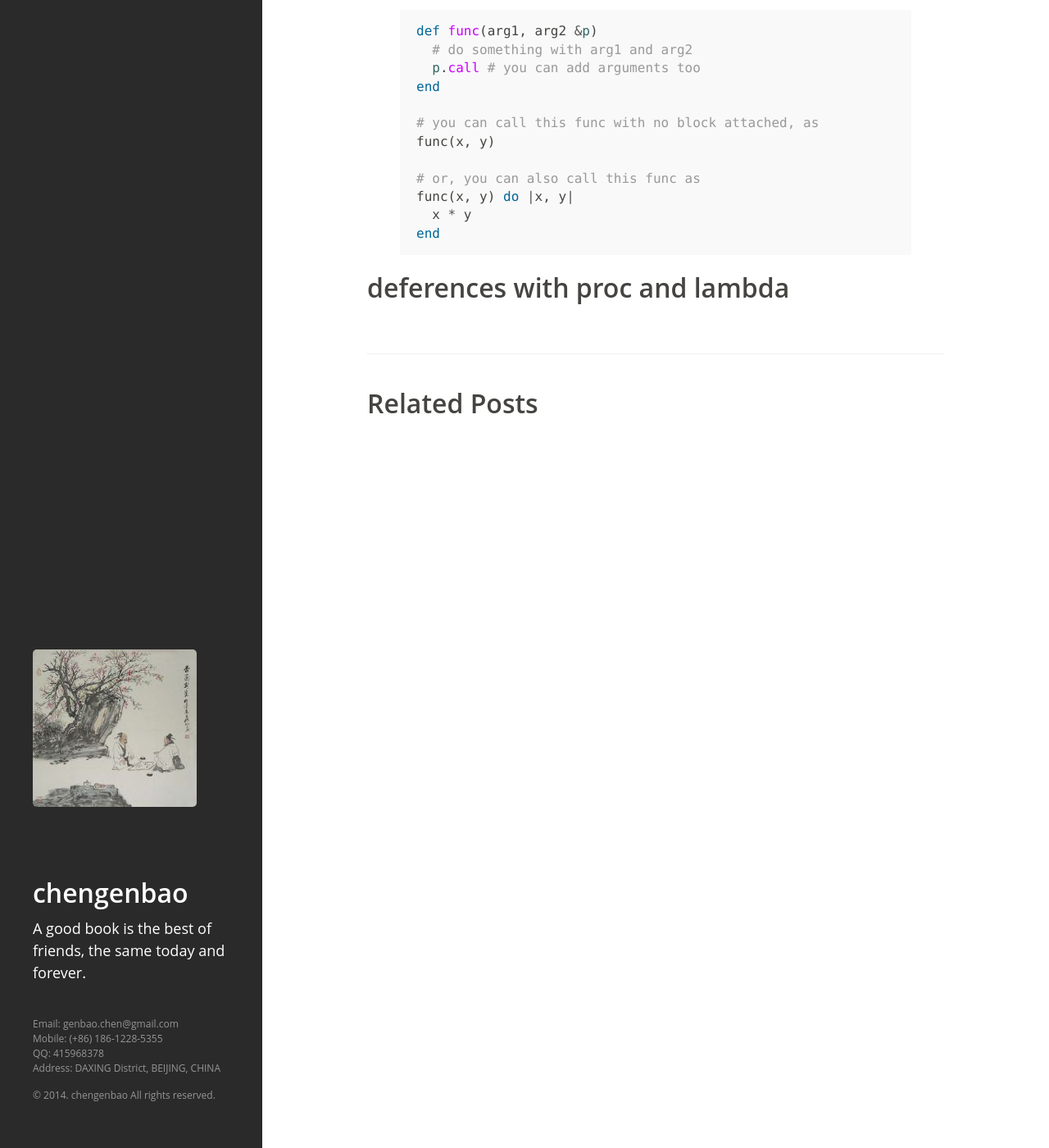
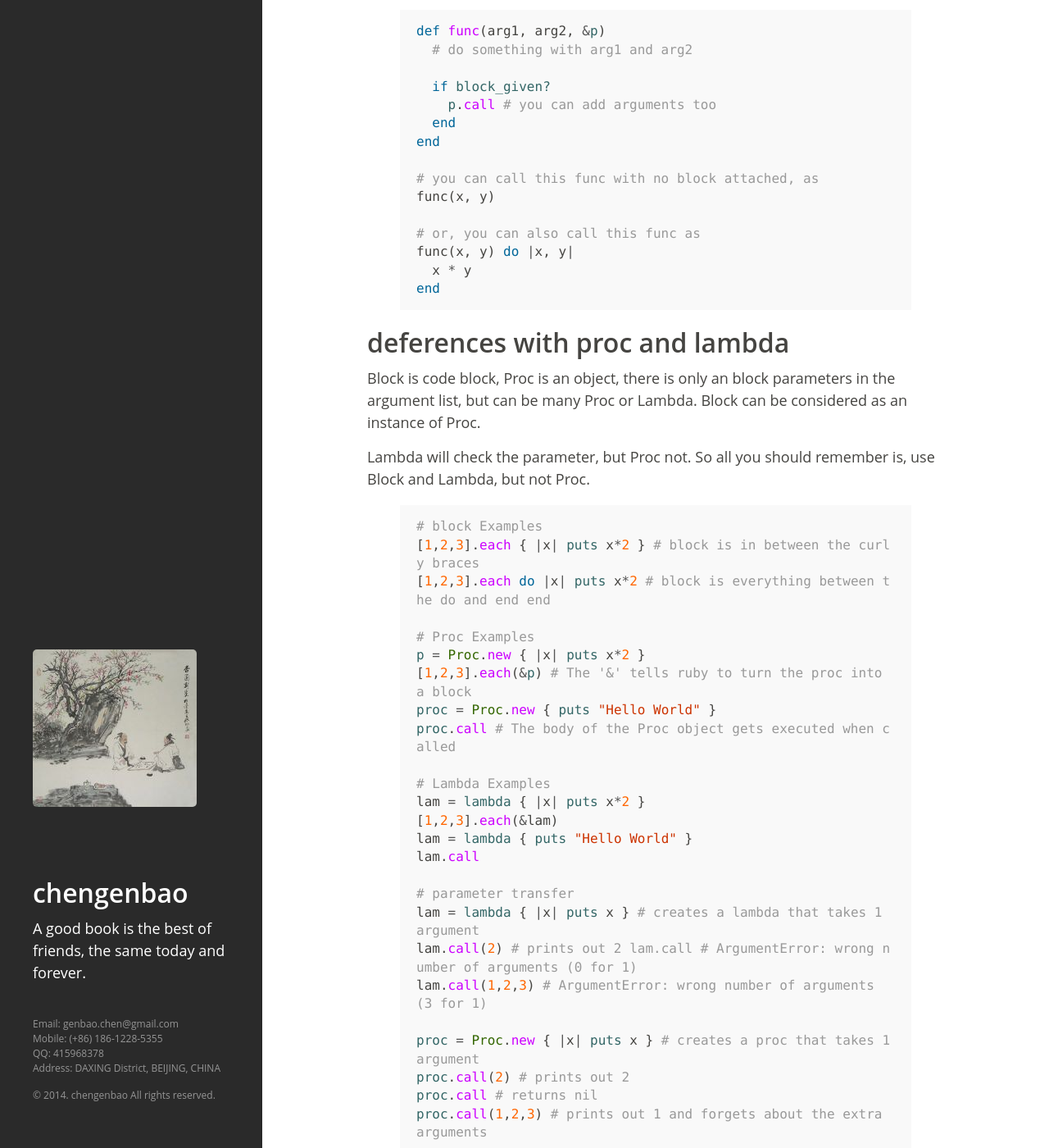
Before and after one commit to chengenbao/chengenbao.github.io, a Jekyll site: the page built from _posts/2014-12-02-block-in-ruby.md, in a window 1280 px wide and 1400 px high, scrolled down 1529 px. Shown: the whole window at 82% size. Built offline with Jekyll 4.4.1, drawn with Linux system fonts in a browser that asks for light colours; some web fonts are replaced; Markdown is read by kramdown in place of the engine named in the settings; some of the changed text lies outside the part shown.

Commit message:
by chengenbao

```diff
--- a/_posts/2014-12-02-block-in-ruby.md
+++ b/_posts/2014-12-02-block-in-ruby.md
@@ -63,9 +62,12 @@ When you define your function you can alway add block injection in your function
 following.
 
 {% highlight ruby %}
-def func(arg1, arg2 &p)
+def func(arg1, arg2, &p)
   # do something with arg1 and arg2
-  p.call # you can add arguments too
+
+  if block_given?
+    p.call # you can add arguments too
+  end
 end
 
 # you can call this func with no block attached, as
@@ -79,3 +81,53 @@ end
 
 deferences with proc and lambda
 -------------------------------
+Block is code block, Proc is an object, there is only an block parameters in the argument list, but
+can be many Proc or Lambda. Block can be considered as an instance of Proc.
+
+Lambda will check the parameter, but Proc not. So all you should remember is, use Block and Lambda, but
+not Proc.
+
+{% highlight ruby %}
+# block Examples
+[1,2,3].each { |x| puts x*2 } # block is in between the curly braces
+[1,2,3].each do |x| puts x*2 # block is everything between the do and end end
+
+# Proc Examples
+p = Proc.new { |x| puts x*2 }
+[1,2,3].each(&p) # The '&' tells ruby to turn the proc into a block
+proc = Proc.new { puts "Hello World" }
+proc.call # The body of the Proc object gets executed when called
+
+# Lambda Examples
+lam = lambda { |x| puts x*2 }
+[1,2,3].each(&lam)
+lam = lambda { puts "Hello World" }
+lam.call
+
+# parameter transfer
+lam = lambda { |x| puts x } # creates a lambda that takes 1 argument
+lam.call(2) # prints out 2 lam.call # ArgumentError: wrong number of arguments (0 for 1)
+lam.call(1,2,3) # ArgumentError: wrong number of arguments (3 for 1)
+
+proc = Proc.new { |x| puts x } # creates a proc that takes 1 argument
+proc.call(2) # prints out 2
+proc.call # returns nil
+proc.call(1,2,3) # prints out 1 and forgets about the extra arguments
+
+# Return behavor
+# in lambda, return jump out lambda，continue runing the code outside of lambda
+
+def lambda_test
+  lam = lambda { return }
+  lam.call puts "Hello world"
+end
+lambda_test # calling lambda_test prints 'Hello World'
+
+def proc_test
+#in proc, return jump out directly
+  proc = Proc.new { return }
+  proc.call
+  puts "Hello world"
+end
+proc_test # calling proc_test prints nothing
+{% endhighlight%}
```
Also changed, not shown: other parts of _posts/2014-12-02-block-in-ruby.md (+1 -2 lines).
